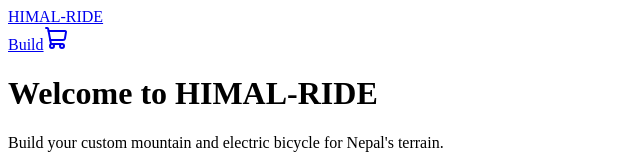
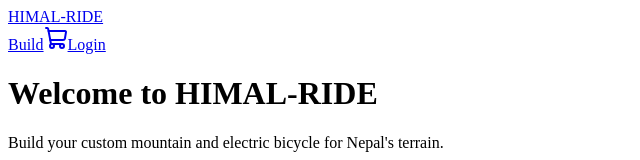
Before and after one commit to pm725/Himal_Ride, a React (Vite) app in the folder frontend/: page / in a window 1280 px wide. Shown: the top 160 px of the page, without its empty margins (0-640 px from the left). Built offline with nearby package versions, Linux system fonts and the light colour scheme; no server answers; the HTML template or start-up script is replaced by a standard one.

Commit message:
Update header with saved builds and admin links

```diff
--- a/frontend/src/components/common/Layout.tsx
+++ b/frontend/src/components/common/Layout.tsx
@@ -1,8 +1,10 @@
 import { Outlet, Link } from 'react-router-dom'
+import { useAuthStore } from '../../stores/authStore'
 import { useCartStore } from '../../stores/cartStore'
-import { ShoppingCart } from 'lucide-react'
+import { ShoppingCart, Heart, User } from 'lucide-react'
 
 export function Layout() {
+  const { user } = useAuthStore()
   const itemCount = useCartStore((state) => state.getItemCount())
 
   return (
@@ -17,6 +19,23 @@ export function Layout() {
               <Link to="/configurator" className="text-sm hover:text-primary">
                 Build
               </Link>
+              {user && (
+                <>
+                  <Link to="/saved-builds" className="text-sm hover:text-primary flex items-center gap-1">
+                    <Heart className="w-4 h-4" />
+                    Saved
+                  </Link>
+                  <Link to="/dashboard" className="text-sm hover:text-primary flex items-center gap-1">
+                    <User className="w-4 h-4" />
+                    Dashboard
+                  </Link>
+                  {user.role === 'admin' && (
+                    <Link to="/admin" className="text-sm hover:text-primary">
+                      Admin
+                    </Link>
+                  )}
+                </>
+              )}
               <Link to="/cart" className="relative text-sm hover:text-primary">
                 <ShoppingCart className="w-5 h-5" />
                 {itemCount > 0 && (
@@ -25,6 +44,18 @@ export function Layout() {
                   </span>
                 )}
               </Link>
+              {!user ? (
+                <Link to="/login" className="text-sm hover:text-primary">
+                  Login
+                </Link>
+              ) : (
+                <button
+                  onClick={() => useAuthStore.getState().logout()}
+                  className="text-sm hover:text-primary"
+                >
+                  Logout
+                </button>
+              )}
             </nav>
           </div>
         </div>
```
